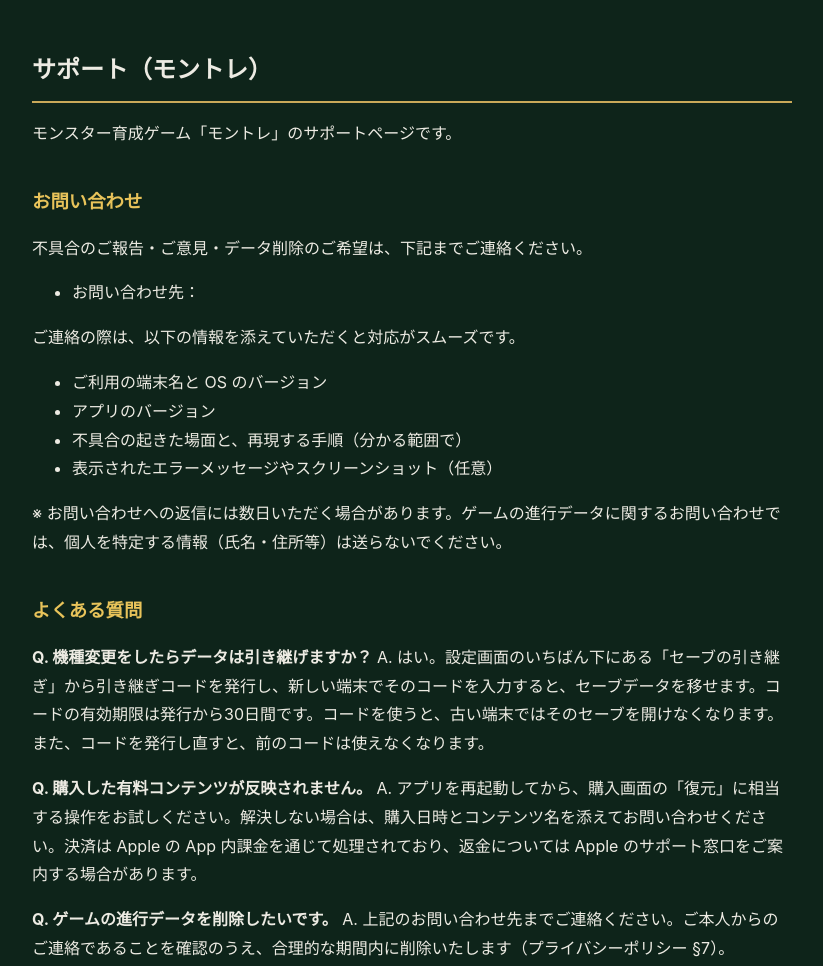
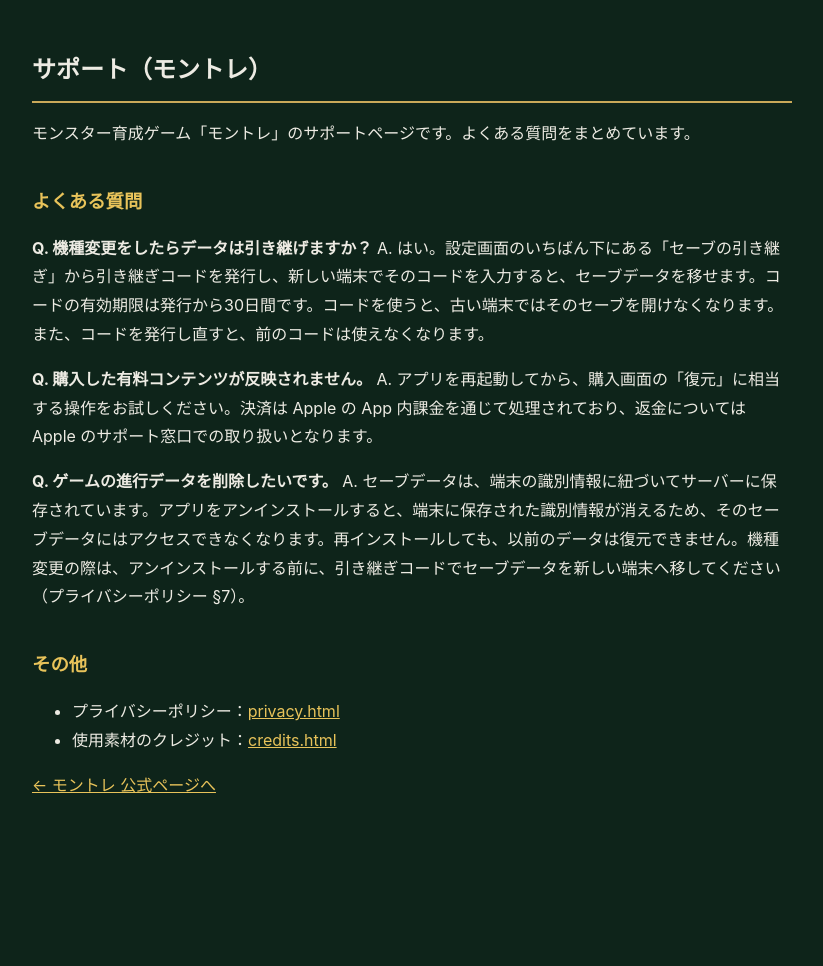
Before and after one commit to fighterchicken350/montore-web, a plain HTML site: page support.html in a window 1280 px wide. Shown: the top 966 px of the page, without its empty margins (228-1051 px from the left). After the commit the page ends 880 px from the top, so only its background shows below. Drawn offline with Linux system fonts and the light colour scheme.

Commit message:
Finalize legal pages (decisions 6-4/6-5): uninstall-based save note in policy Sec.7 and support FAQ, FAQ-only support page, no published contact

```diff
--- a/support.html
+++ b/support.html
@@ -18,35 +18,19 @@ hr { border:none; border-top:1px solid #3d5a4a; margin:2.5em 0; }
 </head>
 <body><main>
 <!--
-  サポートページ（モントレ）改訂版ドラフト 2026-11-21
-  未確定箇所は本文中の  と「未確定」コメントで明示している。公開前に全て解消すること。
+  サポートページ（モントレ）確定版 2026-11-21
+  §6-5 の決定により、連絡先メールは公開せず、本ページは FAQ のみとする。
+  §6-4 の決定により、データ削除の案内はアンインストールの説明に確定した。
 -->
 <h1>サポート（モントレ）</h1>
-<p>モンスター育成ゲーム「モントレ」のサポートページです。</p>
-<h2>お問い合わせ</h2>
-<p>不具合のご報告・ご意見・データ削除のご希望は、下記までご連絡ください。</p>
-<ul>
-<li>お問い合わせ先：</li>
-</ul>
-<p>ご連絡の際は、以下の情報を添えていただくと対応がスムーズです。</p>
-<ul>
-<li>ご利用の端末名と OS のバージョン</li>
-<li>アプリのバージョン</li>
-<li>不具合の起きた場面と、再現する手順（分かる範囲で）</li>
-<li>表示されたエラーメッセージやスクリーンショット（任意）</li>
-</ul>
-<p>※ お問い合わせへの返信には数日いただく場合があります。ゲームの進行データに関するお問い合わせでは、個人を特定する情報（氏名・住所等）は送らないでください。</p>
+<p>モンスター育成ゲーム「モントレ」のサポートページです。よくある質問をまとめています。</p>
 <h2>よくある質問</h2>
 <p><strong>Q. 機種変更をしたらデータは引き継げますか？</strong>
 A. はい。設定画面のいちばん下にある「セーブの引き継ぎ」から引き継ぎコードを発行し、新しい端末でそのコードを入力すると、セーブデータを移せます。コードの有効期限は発行から30日間です。コードを使うと、古い端末ではそのセーブを開けなくなります。また、コードを発行し直すと、前のコードは使えなくなります。</p>
 <p><strong>Q. 購入した有料コンテンツが反映されません。</strong>
-A. アプリを再起動してから、購入画面の「復元」に相当する操作をお試しください。解決しない場合は、購入日時とコンテンツ名を添えてお問い合わせください。決済は Apple の App 内課金を通じて処理されており、返金については Apple のサポート窓口をご案内する場合があります。</p>
-<!--
-  未確定（判断4）：データ削除の案内は、プライバシーポリシー §7 の案A／案Bの決定と揃える。
-  案B（アプリ内導線）に決まった場合、下の回答を「設定画面の「セーブデータを削除する」からご自身で削除できます。」に差し替える。
--->
+A. アプリを再起動してから、購入画面の「復元」に相当する操作をお試しください。決済は Apple の App 内課金を通じて処理されており、返金については Apple のサポート窓口での取り扱いとなります。</p>
 <p><strong>Q. ゲームの進行データを削除したいです。</strong>
-A. 上記のお問い合わせ先までご連絡ください。ご本人からのご連絡であることを確認のうえ、合理的な期間内に削除いたします（プライバシーポリシー §7）。</p>
+A. セーブデータは、端末の識別情報に紐づいてサーバーに保存されています。アプリをアンインストールすると、端末に保存された識別情報が消えるため、そのセーブデータにはアクセスできなくなります。再インストールしても、以前のデータは復元できません。機種変更の際は、アンインストールする前に、引き継ぎコードでセーブデータを新しい端末へ移してください（プライバシーポリシー §7）。</p>
 <h2>その他</h2>
 <ul>
 <li>プライバシーポリシー：<a href="privacy.html">privacy.html</a></li>
```
Also changed, not shown: privacy.html (+6 -18 lines).
